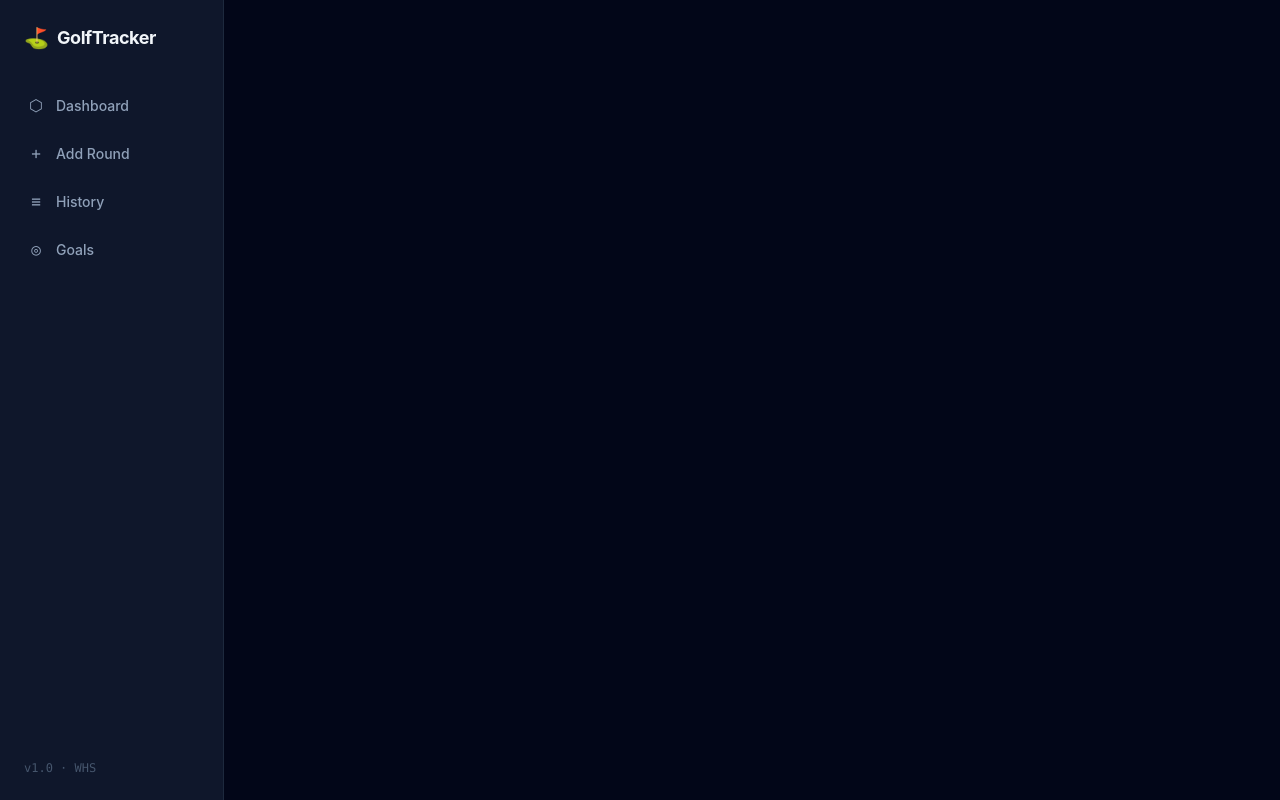
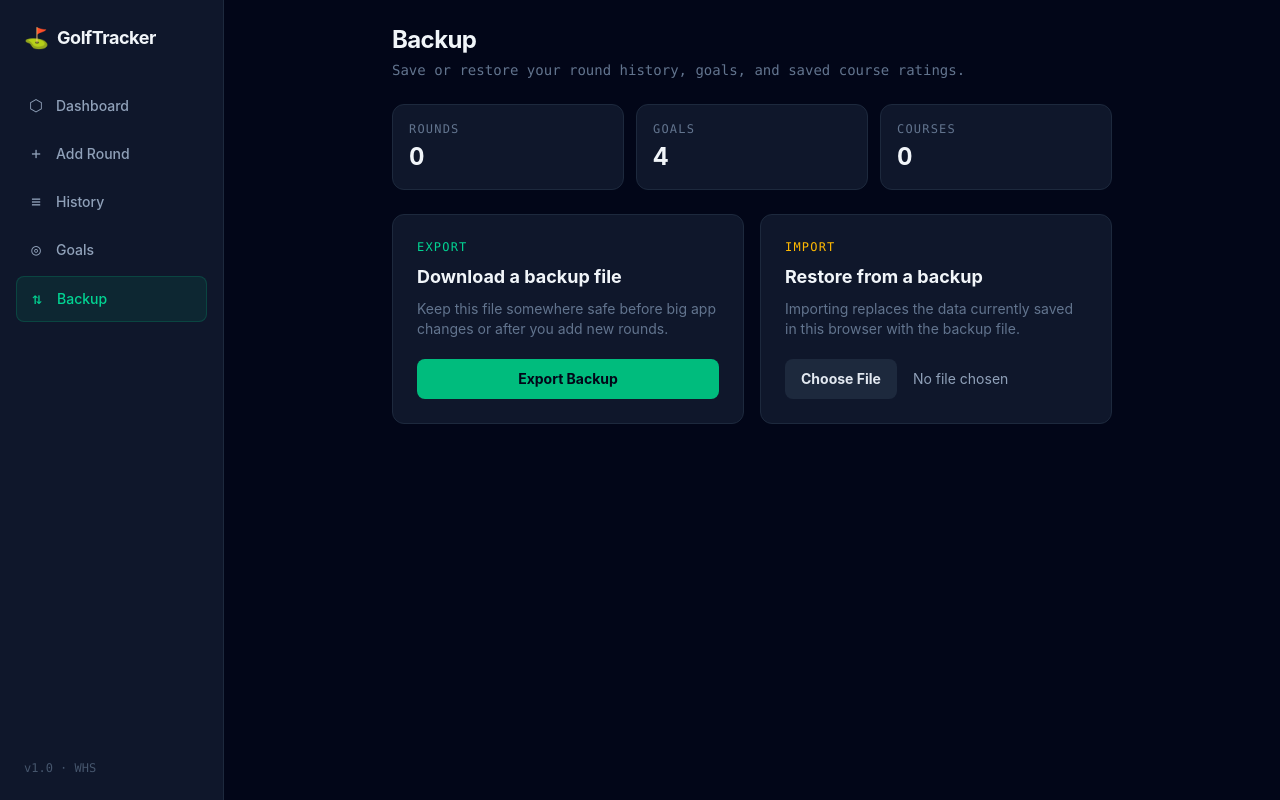
Before and after one commit to EBentjen/golf-tracker, a React (Vite) app: page /backup in a window 1280 px wide. Built offline with nearby package versions, Linux system fonts and the light colour scheme.

Commit message:
Add data backup import and export

```diff
--- a/src/App.jsx
+++ b/src/App.jsx
@@ -5,11 +5,18 @@ import Dashboard from './pages/Dashboard';
 import AddRound from './pages/AddRound';
 import History from './pages/History';
 import Targets from './pages/Targets';
-import { useRounds, useTargets } from './hooks/useRounds';
+import Backup from './pages/Backup';
+import { COURSES_KEY, useRounds, useTargets } from './hooks/useRounds';
 
 export default function App() {
-  const { rounds, addRound, deleteRound } = useRounds();
+  const { rounds, addRound, deleteRound, replaceRounds } = useRounds();
   const { targets, saveTargets } = useTargets();
+
+  function importBackup({ rounds: importedRounds, targets: importedTargets, courses }) {
+    replaceRounds(importedRounds);
+    saveTargets(importedTargets);
+    localStorage.setItem(COURSES_KEY, JSON.stringify(courses ?? {}));
+  }
 
   return (
     <BrowserRouter>
@@ -21,6 +28,7 @@ export default function App() {
             <Route path="/add" element={<AddRound onAdd={addRound} />} />
             <Route path="/history" element={<History rounds={rounds} onDelete={deleteRound} />} />
             <Route path="/targets" element={<Targets targets={targets} onSave={saveTargets} />} />
+            <Route path="/backup" element={<Backup rounds={rounds} targets={targets} onImport={importBackup} />} />
           </Routes>
         </main>
         <BottomNav />
--- a/src/components/layout/BottomNav.jsx
+++ b/src/components/layout/BottomNav.jsx
@@ -5,6 +5,7 @@ const links = [
   { to: '/add', label: 'Add', icon: '+' },
   { to: '/history', label: 'History', icon: '≡' },
   { to: '/targets', label: 'Goals', icon: '◎' },
+  { to: '/backup', label: 'Backup', icon: '⇅' },
 ];
 
 export default function BottomNav() {
--- a/src/components/layout/Sidebar.jsx
+++ b/src/components/layout/Sidebar.jsx
@@ -5,6 +5,7 @@ const links = [
   { to: '/add', label: 'Add Round', icon: '+' },
   { to: '/history', label: 'History', icon: '≡' },
   { to: '/targets', label: 'Goals', icon: '◎' },
+  { to: '/backup', label: 'Backup', icon: '⇅' },
 ];
 
 export default function Sidebar() {
--- a/src/hooks/useRounds.js
+++ b/src/hooks/useRounds.js
@@ -1,8 +1,8 @@
 import { useState, useEffect } from 'react';
 
-const STORAGE_KEY = 'golf_rounds';
-const TARGETS_KEY = 'golf_targets';
-const COURSES_KEY = 'golf_courses';
+export const STORAGE_KEY = 'golf_rounds';
+export const TARGETS_KEY = 'golf_targets';
+export const COURSES_KEY = 'golf_courses';
 
 const DEFAULT_TARGETS = { score: 85, fairways: 9, gir: 9, putts: 30 };
 
@@ -33,7 +33,11 @@ export function useRounds() {
     setRounds((prev) => prev.filter((r) => r.id !== id));
   }
 
-  return { rounds, addRound, deleteRound };
+  function replaceRounds(nextRounds) {
+    setRounds(Array.isArray(nextRounds) ? nextRounds : []);
+  }
+
+  return { rounds, addRound, deleteRound, replaceRounds };
 }
 
 export function useCourses() {
--- /dev/null
+++ b/src/pages/Backup.jsx
@@ -0,0 +1,159 @@
+import { useRef, useState } from 'react';
+import { COURSES_KEY } from '../hooks/useRounds';
+
+const BACKUP_VERSION = 1;
+
+function readJson(key, fallback) {
+  try {
+    const raw = localStorage.getItem(key);
+    return raw ? JSON.parse(raw) : fallback;
+  } catch {
+    return fallback;
+  }
+}
+
+function buildBackup(rounds, targets) {
+  return {
+    app: 'GolfTracker',
+    version: BACKUP_VERSION,
+    exportedAt: new Date().toISOString(),
+    rounds,
+    targets,
+    courses: readJson(COURSES_KEY, {}),
+  };
+}
+
+function downloadBackup(data) {
+  const date = new Date().toISOString().slice(0, 10);
+  const blob = new Blob([JSON.stringify(data, null, 2)], { type: 'application/json' });
+  const url = URL.createObjectURL(blob);
+  const link = document.createElement('a');
+
+  link.href = url;
+  link.download = `golf-tracker-backup-${date}.json`;
+  document.body.appendChild(link);
+  link.click();
+  link.remove();
+  URL.revokeObjectURL(url);
+}
+
+function validateBackup(data) {
+  if (!data || typeof data !== 'object') return 'That file is not a readable backup.';
+  if (data.app !== 'GolfTracker') return 'That file does not look like a GolfTracker backup.';
+  if (!Array.isArray(data.rounds)) return 'The backup is missing round history.';
+  if (!data.targets || typeof data.targets !== 'object') return 'The backup is missing goals.';
+  if (data.courses != null && typeof data.courses !== 'object') return 'The saved course data is not readable.';
+  return null;
+}
+
+function SummaryCard({ label, value }) {
+  return (
+    <div className="bg-slate-900 border border-slate-800 rounded-xl p-4">
+      <p className="text-xs font-mono text-slate-500 uppercase tracking-widest">{label}</p>
+      <p className="text-2xl font-bold text-slate-100 mt-1 tabular-nums">{value}</p>
+    </div>
+  );
+}
+
+export default function Backup({ rounds, targets, onImport }) {
+  const fileRef = useRef(null);
+  const [status, setStatus] = useState(null);
+  const savedCourses = readJson(COURSES_KEY, {});
+  const courseCount = Object.keys(savedCourses).length;
+
+  function handleExport() {
+    downloadBackup(buildBackup(rounds, targets));
+    setStatus({ type: 'success', text: 'Backup downloaded.' });
+  }
+
+  function handleImport(file) {
+    if (!file) return;
+
+    const reader = new FileReader();
+    reader.onload = () => {
+      try {
+        const data = JSON.parse(reader.result);
+        const error = validateBackup(data);
+        if (error) {
+          setStatus({ type: 'error', text: error });
+          return;
+        }
+
+        onImport({
+          rounds: data.rounds,
+          targets: data.targets,
+          courses: data.courses ?? {},
+        });
+        setStatus({
+          type: 'success',
+          text: `Imported ${data.rounds.length} round${data.rounds.length === 1 ? '' : 's'}.`,
+        });
+      } catch {
+        setStatus({ type: 'error', text: 'That file could not be opened.' });
+      } finally {
+        if (fileRef.current) fileRef.current.value = '';
+      }
+    };
+
+    reader.readAsText(file);
+  }
+
+  return (
+    <div className="p-6 max-w-3xl mx-auto">
+      <h1 className="text-2xl font-bold text-slate-100 tracking-tight mb-1">Backup</h1>
+      <p className="text-sm text-slate-500 mb-6 font-mono">
+        Save or restore your round history, goals, and saved course ratings.
+      </p>
+
+      <div className="grid grid-cols-3 gap-3 mb-6">
+        <SummaryCard label="Rounds" value={rounds.length} />
+        <SummaryCard label="Goals" value="4" />
+        <SummaryCard label="Courses" value={courseCount} />
+      </div>
+
+      <div className="grid md:grid-cols-2 gap-4">
+        <section className="bg-slate-900 border border-slate-800 rounded-xl p-6">
+          <p className="text-xs font-mono font-medium text-emerald-400 uppercase tracking-widest mb-2">Export</p>
+          <h2 className="text-lg font-bold text-slate-100 mb-2">Download a backup file</h2>
+          <p className="text-sm text-slate-500 mb-5">
+            Keep this file somewhere safe before big app changes or after you add new rounds.
+          </p>
+          <button
+            type="button"
+            onClick={handleExport}
+            className="w-full bg-emerald-500 hover:bg-emerald-400 text-slate-950 font-bold text-sm py-2.5 rounded-lg transition-colors"
+          >
+            Export Backup
+          </button>
+        </section>
+
+        <section className="bg-slate-900 border border-slate-800 rounded-xl p-6">
+          <p className="text-xs font-mono font-medium text-amber-400 uppercase tracking-widest mb-2">Import</p>
+          <h2 className="text-lg font-bold text-slate-100 mb-2">Restore from a backup</h2>
+          <p className="text-sm text-slate-500 mb-5">
+            Importing replaces the data currently saved in this browser with the backup file.
+          </p>
+          <input
+            ref={fileRef}
+            type="file"
+            accept="application/json,.json"
+            onChange={(e) => handleImport(e.target.files?.[0])}
+            className="block w-full text-sm text-slate-400 file:mr-4 file:rounded-lg file:border-0 file:bg-slate-800 file:px-4 file:py-2.5 file:text-sm file:font-bold file:text-slate-200 hover:file:bg-slate-700"
+          />
+        </section>
+      </div>
+
+      {status && (
+        <div
+          className={`mt-5 rounded-xl border px-4 py-3 text-sm font-mono ${
+            status.type === 'success'
+              ? 'border-emerald-500/30 bg-emerald-500/10 text-emerald-300'
+              : 'border-red-500/30 bg-red-500/10 text-red-300'
+          }`}
+        >
+          {status.text}
+        </div>
+      )}
+    </div>
+  );
+}
```
